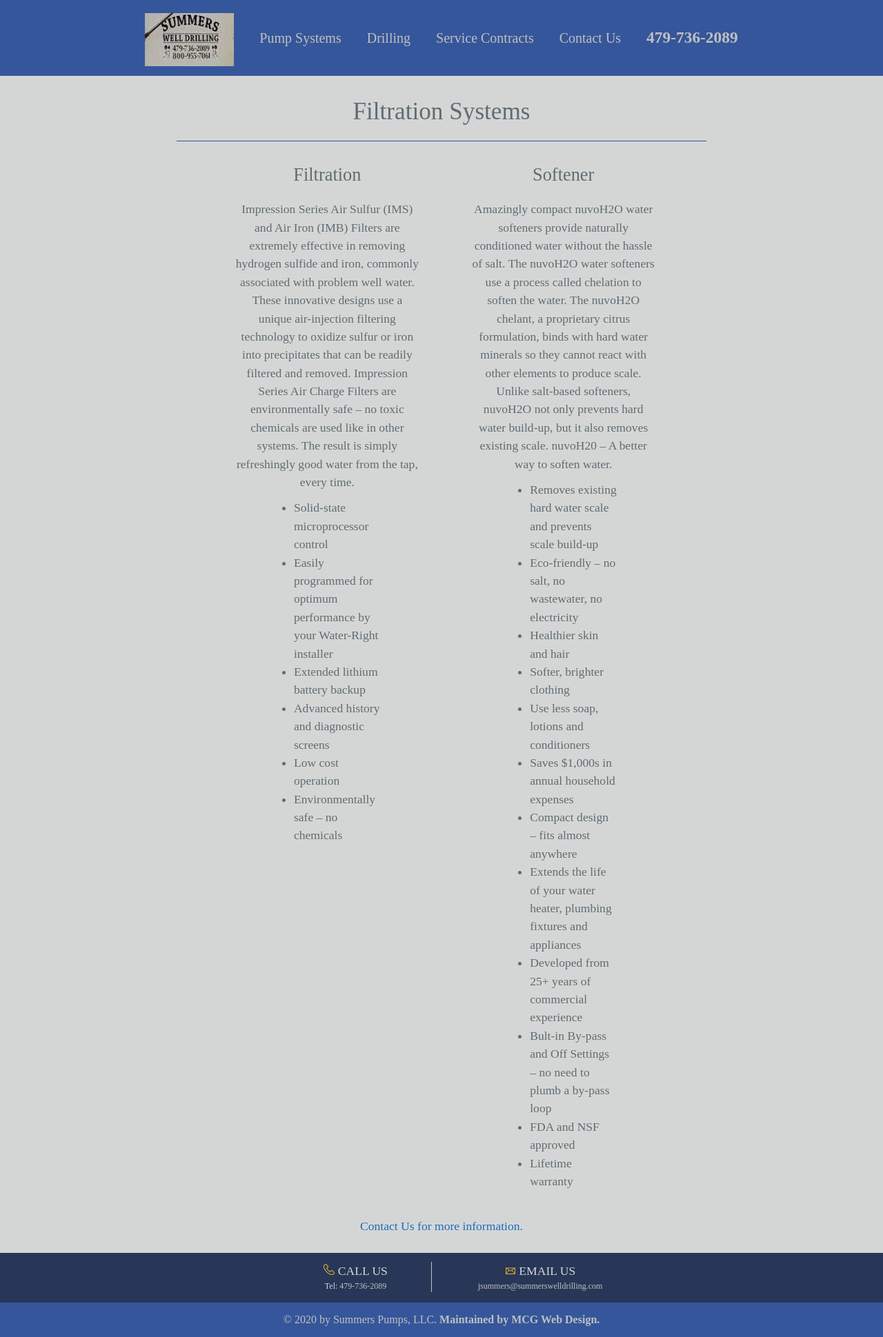
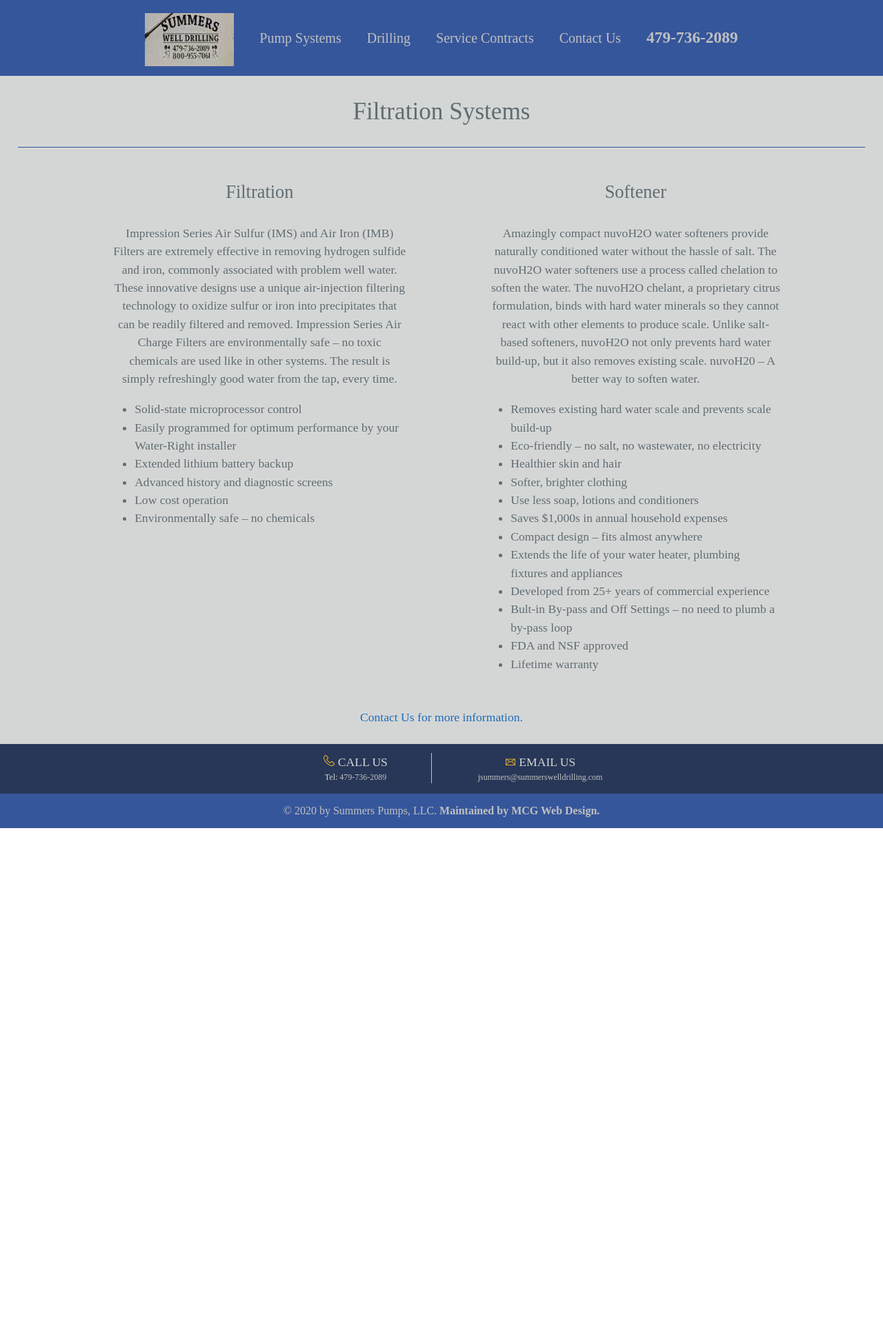
Before and after one commit to jamess999888/SummersPumps, a Jekyll site: the page built from filtrationSystems.md, in a window 1280 px wide. Shown: the whole page at 69% size. Built offline with Jekyll 4.4.1, drawn with Linux system fonts in a browser that asks for light colours; our own code applies the rules of GitHub Pages for plain Markdown files; after the commit the page ends 1201 px from its top, so only the background shows below that.

Commit message:
working on filtrtation systems styling

```diff
--- a/css/style.css
+++ b/css/style.css
@@ -1281,10 +1281,12 @@
 #filtrationSystems h1 {
     border-bottom: 1px solid #36569B;
     padding-bottom: 2%;
+    padding-left: 20%;
+    padding-right: 20%;
 }
 
 #filtrationSystems div {
-    padding: 2% 20%;
+    padding: 2% 2%;
     text-align: center;
     width: 100%;
 }
```
